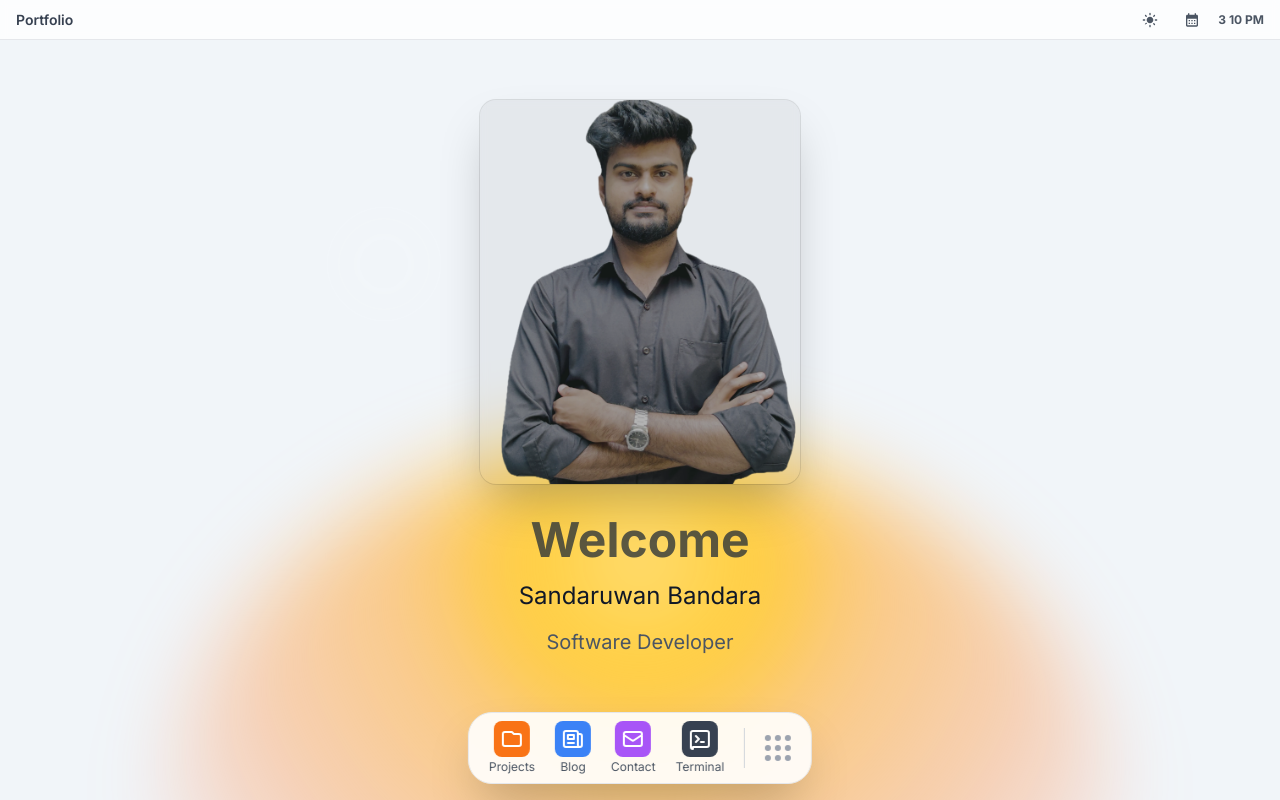
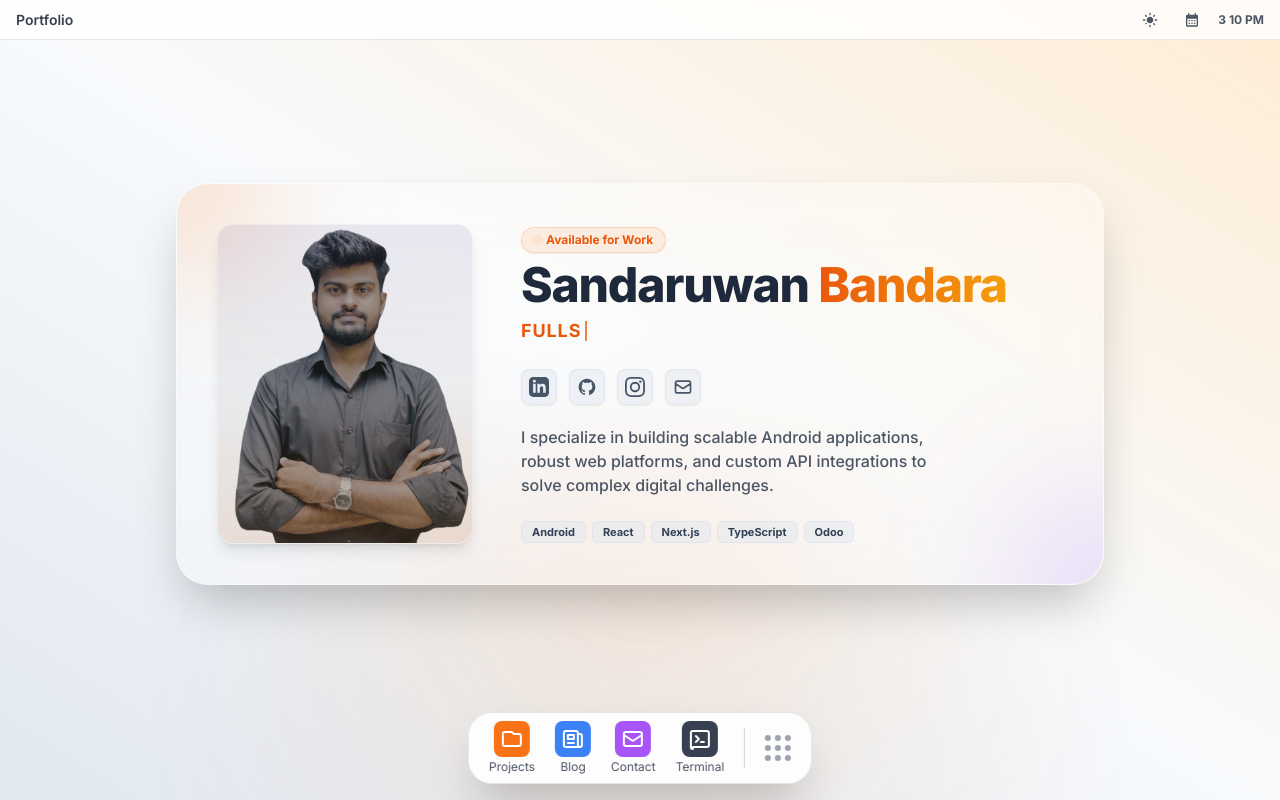
Before and after one commit to SandaruwanB/portfolio_2, a Next.js app: page / in a window 1280 px wide. Built offline with nearby package versions, Linux system fonts and the light colour scheme.

Commit message:
[DEV] home page card restyle

```diff
--- a/app/globals.css
+++ b/app/globals.css
@@ -113,43 +113,35 @@ body {
   overflow: hidden;
 }
 
-/* Sunrise background effect — rises from below the bottom bar */
+/* Sunrise background effect — a soft, breathing ambient glow behind the layout */
 .sunrise {
   position: fixed;
   left: 50%;
   bottom: 0;
-  transform: translateX(-50%) translateY(100%);
+  transform: translateX(-50%) translateY(55%);
   width: 60rem;
   height: 50rem;
   background: radial-gradient(circle at 50% 15%,
-      #ffe082 0%,
-      #ffcc33 15%,
-      rgba(255, 183, 77, 0.7) 25%,
-      rgba(255, 140, 64, 0.35) 50%,
-      rgba(255, 100, 50, 0.1) 65%,
+      rgba(251, 146, 60, 0.5) 0%,
+      rgba(249, 115, 22, 0.35) 15%,
+      rgba(217, 119, 6, 0.2) 30%,
+      rgba(194, 65, 12, 0.08) 50%,
       transparent 65%);
-  filter: blur(40px);
+  filter: blur(60px);
   border-radius: 60%;
   z-index: 5;
-  opacity: 0;
-  animation: sunrise-rise 5s ease-out forwards;
+  transition: opacity 1s ease-in-out;
+  animation: sunrise-breath 12s ease-in-out infinite alternate;
   pointer-events: none;
 }
 
-@keyframes sunrise-rise {
+@keyframes sunrise-breath {
   0% {
-    transform: translateX(-50%) translateY(100%) scale(0.7);
-    opacity: 0;
-  }
-
-  40% {
-    opacity: 0.85;
+    transform: translateX(-50%) translateY(57%) scale(0.96);
   }
 
   100% {
-    /* Top edge of the glow sits right behind the bottom bar */
-    transform: translateX(-50%) translateY(55%) scale(1);
-    opacity: 1;
+    transform: translateX(-50%) translateY(53%) scale(1.04);
   }
 }
 
--- a/app/layout.tsx
+++ b/app/layout.tsx
@@ -12,10 +12,10 @@ export default function RootLayout({children,}: Readonly<{children: React.ReactN
       <head>
         <script dangerouslySetInnerHTML={{ __html: `
           try {
-            if (localStorage.theme === 'dark' || (!('theme' in localStorage) && window.matchMedia('(prefers-color-scheme: dark)').matches)) {
+            if (localStorage.theme === 'light') {
+              document.documentElement.classList.remove('dark')
+            } else {
               document.documentElement.classList.add('dark')
-            } else {
-              document.documentElement.classList.remove('dark')
             }
           } catch (_) {}
         ` }} />
--- a/app/page.tsx
+++ b/app/page.tsx
@@ -1,6 +1,6 @@
 "use client";
 
-import React, { useState } from "react";
+import React, { useEffect, useState } from "react";
 import Projects from "./pages/projects";
 import Header from "./components/Header";
 import BottomBar, { BottomBarMenuItem } from "./components/BottomBar";
@@ -12,6 +12,42 @@ export default function Home() {
   const [isProjectOpen, setIsProjectOpen] = useState(false);
   const [isContactOpen, setIsContactOpen] = useState(false);
   const [isBlogOpen, setIsBlogOpen] = useState(false);
+
+  const words = ["Software Engineer", "Fullstack Developer", "Business Solution Provider", "IT Expert", "IoT Enthusiast", "Open Source Contributor"];
+  const [currentText, setCurrentText] = useState("");
+  const [wordIndex, setWordIndex] = useState(0);
+  const [isDeleting, setIsDeleting] = useState(false);
+  const [typingSpeed, setTypingSpeed] = useState(150);
+
+  useEffect(() => {
+    let timer: NodeJS.Timeout;
+
+    const handleType = () => {
+      const fullWord = words[wordIndex];
+
+      if (!isDeleting) {
+        setCurrentText(fullWord.substring(0, currentText.length + 1));
+        setTypingSpeed(100);
+
+        if (currentText === fullWord) {
+          setIsDeleting(true);
+          setTypingSpeed(2000);
+        }
+      } else {
+        setCurrentText(fullWord.substring(0, currentText.length - 1));
+        setTypingSpeed(50);
+
+        if (currentText === "") {
+          setIsDeleting(false);
+          setWordIndex((prev) => (prev + 1) % words.length);
+          setTypingSpeed(300);
+        }
+      }
+    };
+
+    timer = setTimeout(handleType, typingSpeed);
+    return () => clearTimeout(timer);
+  }, [currentText, isDeleting, wordIndex, typingSpeed]);
 
   const handleOpenProjects = () => { setIsProjectOpen(true); };
   const handleCloseProjects = () => { setIsProjectOpen(false); };
@@ -75,33 +111,106 @@ export default function Home() {
 
 
   return (
-    <div className="min-h-screen relative overflow-hidden bg-slate-100 dark:bg-[#090909] transition-colors duration-300">
-      <div className="sunrise opacity-40 dark:opacity-100 transition-opacity duration-300" aria-hidden="true" />
+    <div className="min-h-screen relative overflow-hidden bg-slate-200 dark:bg-[#0b0c15] transition-colors duration-500">
+      <div className="absolute inset-0 bg-gradient-to-tr from-slate-200 via-slate-50 to-orange-100 transition-opacity duration-700 opacity-100 dark:opacity-0 pointer-events-none" />
+      <div className="absolute inset-0 bg-gradient-to-tr from-[#0b0c15] via-[#090909] to-[#170e08] transition-opacity duration-700 opacity-0 dark:opacity-100 pointer-events-none" />
+
+      <div className="sunrise opacity-30 dark:opacity-60 transition-opacity duration-500" aria-hidden="true" />
       <Header />
-      <div className="pt-8 flex flex-col items-center justify-end min-h-screen relative z-10 pb-28">
+      <div className="pt-16 flex flex-col items-center justify-center min-h-screen relative z-10 pb-16">
+        <div className="mb-8 w-full md:w-3/4 max-w-5xl px-4 z-10 animate-fadeIn mx-auto">
+          <div className="relative overflow-hidden rounded-[32px] border border-white/30 dark:border-white/10 bg-white/30 dark:bg-slate-950/60 backdrop-blur-xl shadow-2xl transition-all duration-300 p-6 md:p-10 flex flex-col md:flex-row items-center gap-8 md:gap-12">
 
-        <div className="mb-8 w-full max-w-6xl px-4">
-          <div className="flex flex-col justify-center items-center gap-8">
-            <div className="relative w-64 h-80 md:w-80 md:h-96 mx-auto rounded-2xl overflow-hidden shadow-2xl ring-1 ring-black/10 dark:ring-white/20 backdrop-blur-sm bg-black/5 dark:bg-white/5">
+            <div className="absolute -top-24 -left-24 w-48 h-48 bg-orange-500/20 dark:bg-orange-500/10 rounded-full blur-3xl pointer-events-none" />
+            <div className="absolute -bottom-24 -right-24 w-48 h-48 bg-violet-500/20 dark:bg-violet-500/10 rounded-full blur-3xl pointer-events-none" />
+
+            <div className="relative w-48 h-60 sm:w-56 sm:h-72 md:w-64 md:h-80 flex-shrink-0 rounded-2xl overflow-hidden border border-white/20 dark:border-white/10 shadow-lg bg-black/5 dark:bg-white/5 group z-10">
+              <div className="absolute inset-0 bg-gradient-to-t from-orange-500/10 via-transparent to-violet-500/5 z-10 pointer-events-none" />
               <Image
                 src="/images/bg_img.webp"
                 alt="Sandaruwan Bandara"
                 fill
-                className="object-cover"
+                className="object-cover group-hover:scale-105 transition-transform duration-700"
                 priority
               />
             </div>
-            <div className="text-gray-900 dark:text-white space-y-4 text-center">
-              <h1 className="text-4xl md:text-5xl font-bold text-gray-800 dark:text-white animate-pulse">
-                Welcome
-              </h1>
-              <p className="text-xl md:text-2xl text-gray-900 dark:text-gray-100 animate-fadeIn">
-                Sandaruwan Bandara
+
+            <div className="flex-1 flex flex-col items-center md:items-start text-center md:text-left space-y-4 md:space-y-5 z-10">
+              <div className="space-y-2">
+                <span className="px-3 py-1 text-xs font-bold rounded-full bg-orange-500/10 dark:bg-orange-500/20 text-orange-600 dark:text-orange-400 border border-orange-500/20 dark:border-orange-500/30 inline-flex items-center gap-1.5 shadow-sm">
+                  <span className="w-1.5 h-1.5 rounded-full bg-orange-500 animate-ping" />
+                  Available for Work
+                </span>
+                <h1 className="text-3xl sm:text-4xl md:text-5xl font-extrabold tracking-tight text-slate-800 dark:text-white leading-tight">
+                  Sandaruwan <span className="text-transparent bg-clip-text bg-gradient-to-r from-orange-600 to-amber-500 dark:from-orange-400 dark:to-yellow-300">Bandara</span>
+                </h1>
+                <p className="text-lg sm:text-lg font-bold text-orange-600 dark:text-orange-400 tracking-wider uppercase h-7 flex items-center justify-center md:justify-start">
+                  {currentText}
+                  <span className="w-[2px] h-5 bg-orange-600 dark:bg-orange-400 ml-1 animate-pulse" />
+                </p>
+              </div>
+
+              <div className="flex items-center gap-3 pt-1">
+                <a
+                  href="https://linkedin.com/in/sandaruwan-bandara"
+                  target="_blank"
+                  rel="noopener noreferrer"
+                  className="flex items-center justify-center w-9 h-9 rounded-lg bg-slate-200/50 dark:bg-white/5 text-slate-600 dark:text-gray-300 hover:text-orange-600 dark:hover:text-orange-400 hover:bg-orange-500/10 dark:hover:bg-orange-500/20 border border-slate-300/30 dark:border-white/5 hover:border-orange-500/20 dark:hover:border-orange-500/30 transition-all duration-300 hover:scale-110 shadow-sm"
+                  title="LinkedIn"
+                >
+                  <svg className="w-5 h-5" fill="currentColor" viewBox="0 0 24 24">
+                    <path d="M19 0h-14c-2.761 0-5 2.239-5 5v14c0 2.761 2.239 5 5 5h14c2.762 0 5-2.239 5-5v-14c0-2.761-2.238-5-5-5zm-11 19h-3v-11h3v11zm-1.5-12.268c-.966 0-1.75-.779-1.75-1.75s.784-1.75 1.75-1.75 1.75.779 1.75 1.75-.784 1.75-1.75 1.75zm13.5 12.268h-3v-5.604c0-3.368-4-3.113-4 0v5.604h-3v-11h3v1.765c1.396-2.586 7-2.777 7 2.476v6.759z" />
+                  </svg>
+                </a>
+
+                <a
+                  href="https://github.com/SandaruwanB"
+                  target="_blank"
+                  rel="noopener noreferrer"
+                  className="flex items-center justify-center w-9 h-9 rounded-lg bg-slate-200/50 dark:bg-white/5 text-slate-600 dark:text-gray-300 hover:text-orange-600 dark:hover:text-orange-400 hover:bg-orange-500/10 dark:hover:bg-orange-500/20 border border-slate-300/30 dark:border-white/5 hover:border-orange-500/20 dark:hover:border-orange-500/30 transition-all duration-300 hover:scale-110 shadow-sm"
+                  title="GitHub"
+                >
+                  <svg className="w-5 h-5" fill="currentColor" viewBox="0 0 24 24">
+                    <path fillRule="evenodd" clipRule="evenodd" d="M12 2C6.477 2 2 6.477 2 12c0 4.42 2.865 8.166 6.839 9.489.5.092.682-.217.682-.482 0-.237-.008-.866-.013-1.7-2.782.603-3.369-1.34-3.369-1.34-.454-1.156-1.11-1.464-1.11-1.464-.908-.62.069-.608.069-.608 1.003.07 1.531 1.03 1.531 1.03.892 1.529 2.341 1.087 2.91.831.092-.646.35-1.086.636-1.336-2.22-.253-4.555-1.11-4.555-4.943 0-1.091.39-1.984 1.029-2.683-.103-.253-.446-1.27.098-2.647 0 0 .84-.269 2.75 1.025A9.564 9.564 0 0112 6.844c.85.004 1.705.115 2.504.337 1.909-1.294 2.747-1.025 2.747-1.025.546 1.377.203 2.394.1 2.647.64.699 1.028 1.592 1.028 2.683 0 3.842-2.339 4.687-4.566 4.935.359.309.678.919.678 1.852 0 1.336-.012 2.415-.012 2.743 0 .267.18.579.688.481C19.138 20.161 22 16.416 22 12c0-5.523-4.477-10-10-10z" />
+                  </svg>
+                </a>
+
+                <a
+                  href="https://www.instagram.com/d_e_v_sandy?igsh=YmY0cTV1YmI4amRu&utm_source=qr"
+                  target="_blank"
+                  rel="noopener noreferrer"
+                  className="flex items-center justify-center w-9 h-9 rounded-lg bg-slate-200/50 dark:bg-white/5 text-slate-600 dark:text-gray-300 hover:text-orange-600 dark:hover:text-orange-400 hover:bg-orange-500/10 dark:hover:bg-orange-500/20 border border-slate-300/30 dark:border-white/5 hover:border-orange-500/20 dark:hover:border-orange-500/30 transition-all duration-300 hover:scale-110 shadow-sm"
+                  title="Instagram"
+                >
+                  <svg className="w-5 h-5" fill="currentColor" viewBox="0 0 24 24">
+                    <path d="M12 2.163c3.204 0 3.584.012 4.85.07 3.252.148 4.771 1.691 4.919 4.919.058 1.265.069 1.645.069 4.849 0 3.205-.012 3.584-.069 4.849-.149 3.225-1.664 4.771-4.919 4.919-1.266.058-1.644.07-4.85.07-3.204 0-3.584-.012-4.849-.07-3.26-.149-4.771-1.699-4.919-4.92-.058-1.265-.07-1.644-.07-4.849 0-3.204.013-3.583.07-4.849.149-3.227 1.664-4.771 4.919-4.919 1.266-.057 1.645-.069 4.849-.069zM12 0C8.741 0 8.333.014 7.053.072 2.695.272.273 2.69.073 7.051.014 8.333 0 8.741 0 12c0 3.259.014 3.668.072 4.948.2 4.358 2.618 6.78 6.98 6.98 1.281.058 1.689.072 4.948.072 3.259 0 3.668-.014 4.948-.072 4.354-.2 6.782-2.618 6.979-6.98.059-1.28.073-1.689.073-4.948 0-3.259-.014-3.667-.072-4.947-.196-4.354-2.617-6.78-6.979-6.98C15.668.014 15.259 0 12 0zm0 5.838a6.162 6.162 0 100 12.324 6.162 6.162 0 000-12.324zM12 16a4 4 0 110-8 4 4 0 010 8zm6.406-11.845a1.44 1.44 0 100 2.881 1.44 1.44 0 000-2.881z" />
+                  </svg>
+                </a>
+
+                <a
+                  href="mailto:sandarusbandara110@gmail.com"
+                  className="flex items-center justify-center w-9 h-9 rounded-lg bg-slate-200/50 dark:bg-white/5 text-slate-600 dark:text-gray-300 hover:text-orange-600 dark:hover:text-orange-400 hover:bg-orange-500/10 dark:hover:bg-orange-500/20 border border-slate-300/30 dark:border-white/5 hover:border-orange-500/20 dark:hover:border-orange-500/30 transition-all duration-300 hover:scale-110 shadow-sm"
+                  title="Email"
+                >
+                  <svg className="w-5 h-5" fill="none" stroke="currentColor" viewBox="0 0 24 24">
+                    <path strokeLinecap="round" strokeLinejoin="round" strokeWidth={2} d="M3 8l7.89 5.26a2 2 0 002.22 0L21 8M5 19h14a2 2 0 002-2V7a2 2 0 00-2-2H5a2 2 0 00-2 2v10a2 2 0 002 2z" />
+                  </svg>
+                </a>
+              </div>
+
+              <p className="text-sm sm:text-base text-gray-600 dark:text-gray-300 max-w-md leading-relaxed font-medium">
+                I specialize in building scalable Android applications, robust web platforms, and custom API integrations to solve complex digital challenges.
               </p>
-              <p className="text-lg md:text-xl text-gray-600 dark:text-gray-300 animate-slideIn">
-                Software Developer
-              </p>
+
+              <div className="flex flex-wrap justify-center md:justify-start gap-1.5 pt-1">
+                {["Android", "React", "Next.js", "TypeScript", "Odoo"].map((tech) => (
+                  <span key={tech} className="px-2.5 py-0.5 text-[11px] font-bold rounded-md bg-slate-200/50 dark:bg-white/5 text-slate-700 dark:text-gray-300 border border-slate-300/30 dark:border-white/5">
+                    {tech}
+                  </span>
+                ))}
+              </div>
             </div>
+
           </div>
         </div>
 
```
